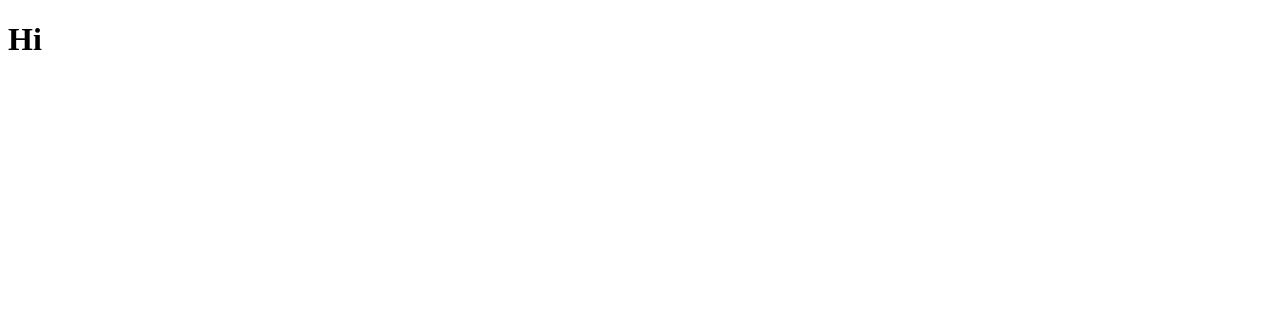
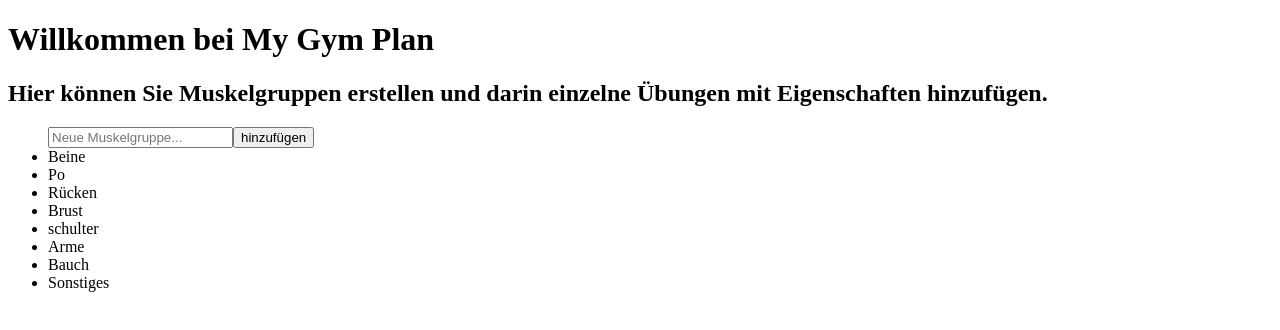
Before and after one commit to ElyasJabari/MyGymPlan, a React (Vite) app: page / in a window 1280 px wide. Shown: the top 330 px of the page. Built offline with nearby package versions, Linux system fonts and the light colour scheme.

Commit message:
Add muscle group and dynamic addition new one

```diff
--- a/index.html
+++ b/index.html
@@ -1,4 +1,4 @@
-<!doctype html>
+<!DOCTYPE html>
 <html lang="en">
   <head>
     <meta charset="UTF-8" />
--- a/src/App.jsx
+++ b/src/App.jsx
@@ -1,9 +1,12 @@
 import { useState } from "react";
+import Header from "./Components/Header";
+import MuscleGroups from "./Components/MuscleGroups";
 
 function App() {
   return (
     <>
-      <h1>Hi</h1>
+      <Header />
+      <MuscleGroups />
     </>
   );
 }
--- /dev/null
+++ b/src/Components/Header.jsx
@@ -0,0 +1,11 @@
+export default function Header() {
+  return (
+    <div>
+      <h1>Willkommen bei My Gym Plan</h1>
+      <h2>
+        Hier können Sie Muskelgruppen erstellen und darin einzelne Übungen mit
+        Eigenschaften hinzufügen.
+      </h2>
+    </div>
+  );
+}
--- /dev/null
+++ b/src/Components/MuscleGroups.jsx
@@ -0,0 +1,42 @@
+import { useState } from "react";
+
+export default function MuscleGroups() {
+  const [muscleGroups, setMuscleGroups] = useState([
+    { id: 1, name: "Beine" },
+    { id: 2, name: "Po" },
+    { id: 3, name: "Rücken" },
+    { id: 4, name: "Brust" },
+    { id: 5, name: "schulter" },
+    { id: 6, name: "Arme" },
+    { id: 7, name: "Bauch" },
+    { id: 8, name: "Sonstiges" },
+  ]);
+  const [newMuscleGroup, setNewMuscleGroup] = useState("");
+
+  console.log("### Muskel gruppe: ", muscleGroups);
+
+  const handelAdd = () => {
+    setMuscleGroups([
+      ...muscleGroups,
+      { id: muscleGroups.length + 1, name: newMuscleGroup },
+    ]);
+    setNewMuscleGroup("");
+  };
+
+  return (
+    <div>
+      <ul>
+        <input
+          type="text"
+          placeholder="Neue Muskelgruppe..."
+          onChange={(e) => setNewMuscleGroup(e.target.value)}
+          value={newMuscleGroup}
+        />
+        <button onClick={handelAdd}>hinzufügen</button>
+        {muscleGroups.map((m) => (
+          <li key={m.id}>{m.name}</li>
+        ))}
+      </ul>
+    </div>
+  );
+}
```
